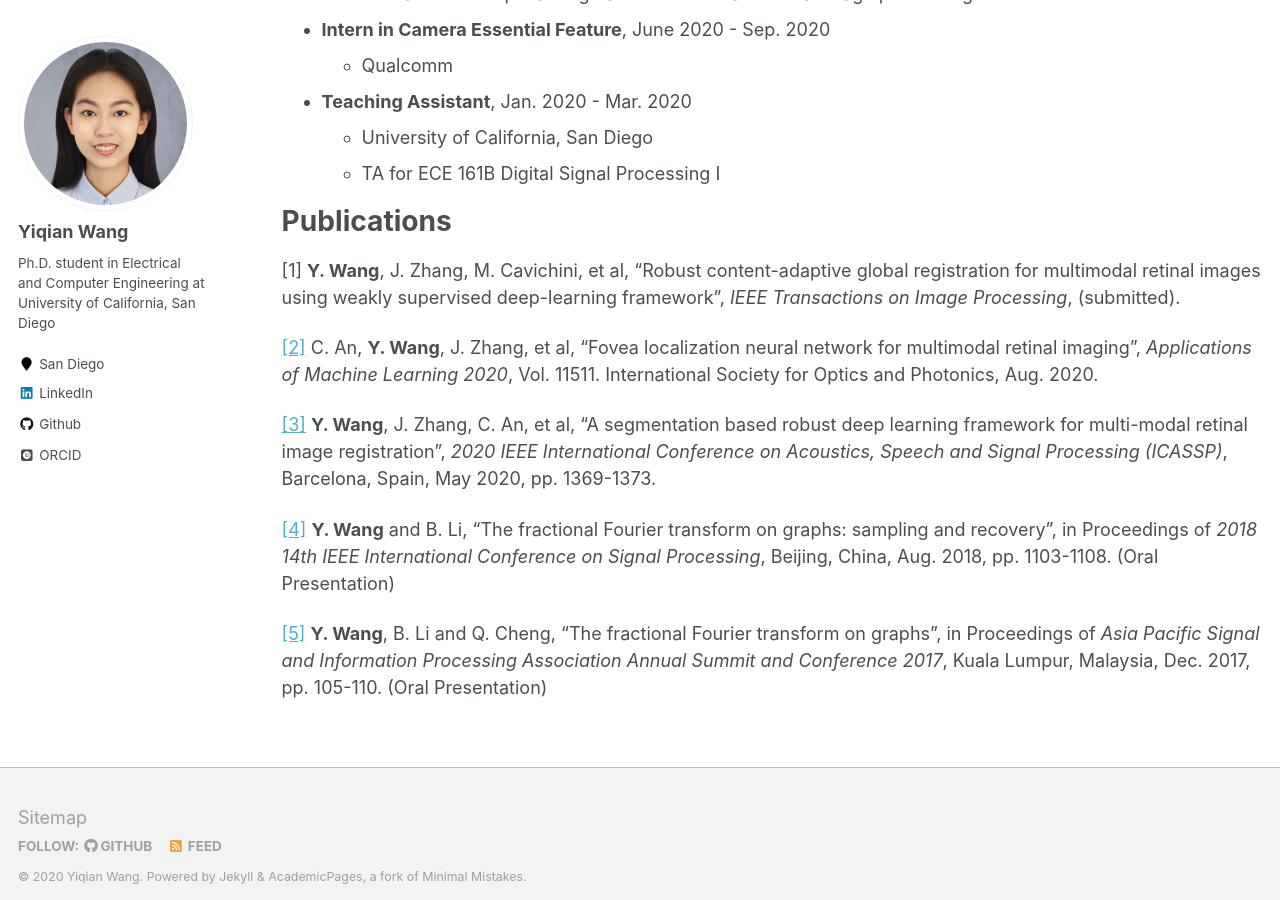
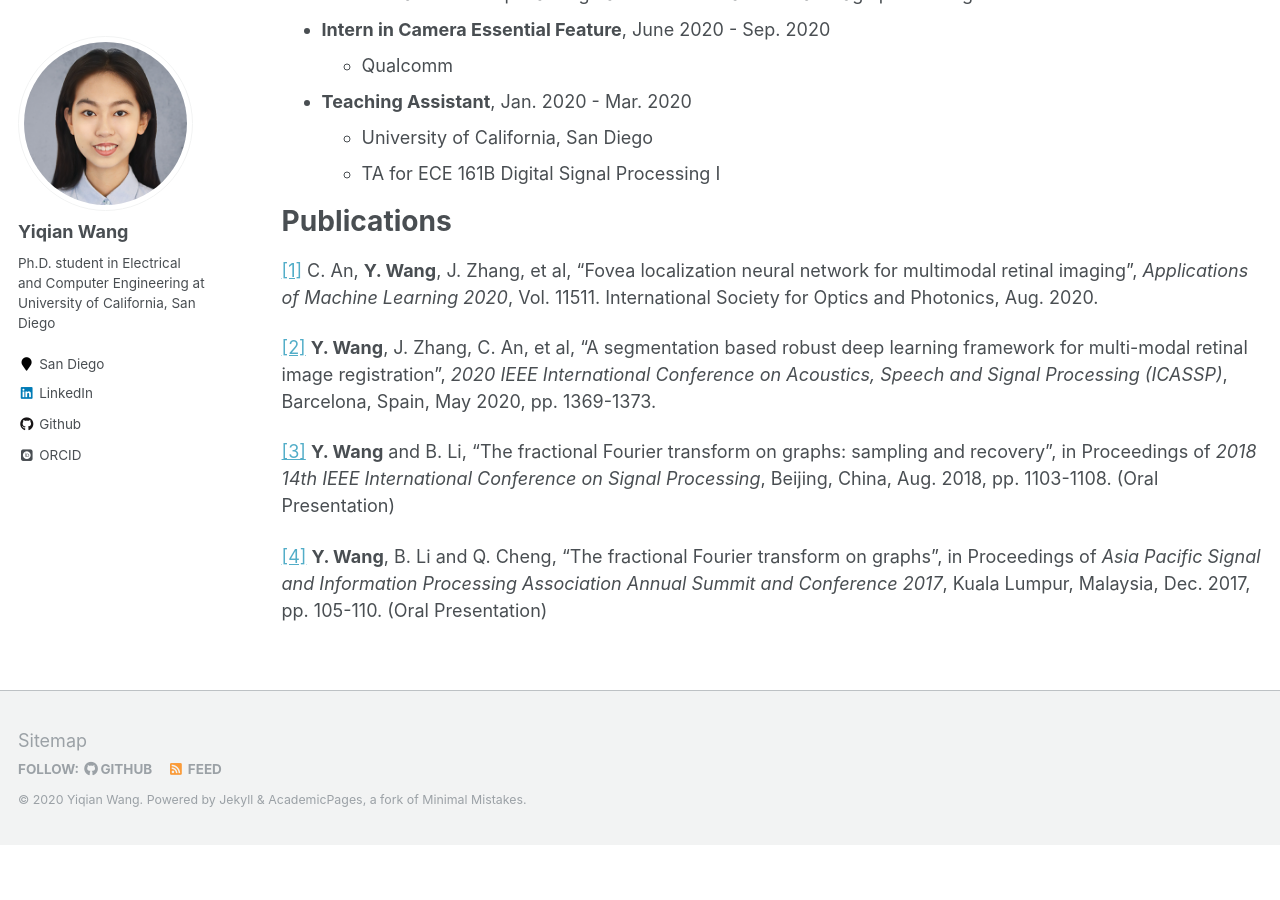
Before and after one commit to yiqian-wang/yiqian-wang.github.io, a Jekyll site: the page built from _pages/cv.md, in a window 1280 px wide and 900 px high, scrolled down 689 px. Built offline with Jekyll 4.4.1, drawn with Linux system fonts in a browser that asks for light colours; some web fonts are replaced; after the commit the page ends 1534 px from its top, so only the background shows below that.

Commit message:
Update cv.md

```diff
--- a/_pages/cv.md
+++ b/_pages/cv.md
@@ -39,13 +39,10 @@ Experience
 
 Publications
 ======
+[[1]](https://doi.org/10.1117/12.2569858)  C. An, **Y. Wang**, J. Zhang, et al, "Fovea localization neural network for multimodal retinal imaging", *Applications of Machine Learning 2020*, Vol. 11511. International Society for Optics and Photonics, Aug. 2020.
 
-[1] **Y. Wang**, J. Zhang, M. Cavichini, et al, "Robust content-adaptive global registration for multimodal retinal images using weakly supervised deep-learning framework", *IEEE Transactions on Image Processing*, (submitted).
+[[2]](/publication/2020-05-Segmentation_retina_registration) **Y. Wang**, J. Zhang, C. An, et al, "A segmentation based robust deep learning framework for multi-modal retinal image registration", *2020 IEEE International Conference on Acoustics, Speech and Signal Processing (ICASSP)*, Barcelona, Spain, May 2020, pp. 1369-1373.
 
-[[2]](https://doi.org/10.1117/12.2569858)  C. An, **Y. Wang**, J. Zhang, et al, "Fovea localization neural network for multimodal retinal imaging", *Applications of Machine Learning 2020*, Vol. 11511. International Society for Optics and Photonics, Aug. 2020.
+[[3]](/publication/2018-07-GFRFT_samp) **Y. Wang** and B. Li, "The fractional Fourier transform on graphs: sampling and recovery", in Proceedings of *2018 14th IEEE International Conference on Signal Processing*, Beijing, China, Aug. 2018, pp. 1103-1108. (Oral Presentation)
 
-[[3]](/publication/2020-05-Segmentation_retina_registration) **Y. Wang**, J. Zhang, C. An, et al, "A segmentation based robust deep learning framework for multi-modal retinal image registration", *2020 IEEE International Conference on Acoustics, Speech and Signal Processing (ICASSP)*, Barcelona, Spain, May 2020, pp. 1369-1373.
-
-[[4]](/publication/2018-07-GFRFT_samp) **Y. Wang** and B. Li, "The fractional Fourier transform on graphs: sampling and recovery", in Proceedings of *2018 14th IEEE International Conference on Signal Processing*, Beijing, China, Aug. 2018, pp. 1103-1108. (Oral Presentation)
-
-[[5]](/publication/2017-12-GFRFT) **Y. Wang**, B. Li and Q. Cheng, "The fractional Fourier transform on graphs", in Proceedings of *Asia Pacific Signal and Information Processing Association Annual Summit and Conference 2017*, Kuala Lumpur, Malaysia, Dec. 2017, pp. 105-110. (Oral Presentation)
+[[4]](/publication/2017-12-GFRFT) **Y. Wang**, B. Li and Q. Cheng, "The fractional Fourier transform on graphs", in Proceedings of *Asia Pacific Signal and Information Processing Association Annual Summit and Conference 2017*, Kuala Lumpur, Malaysia, Dec. 2017, pp. 105-110. (Oral Presentation)
```
